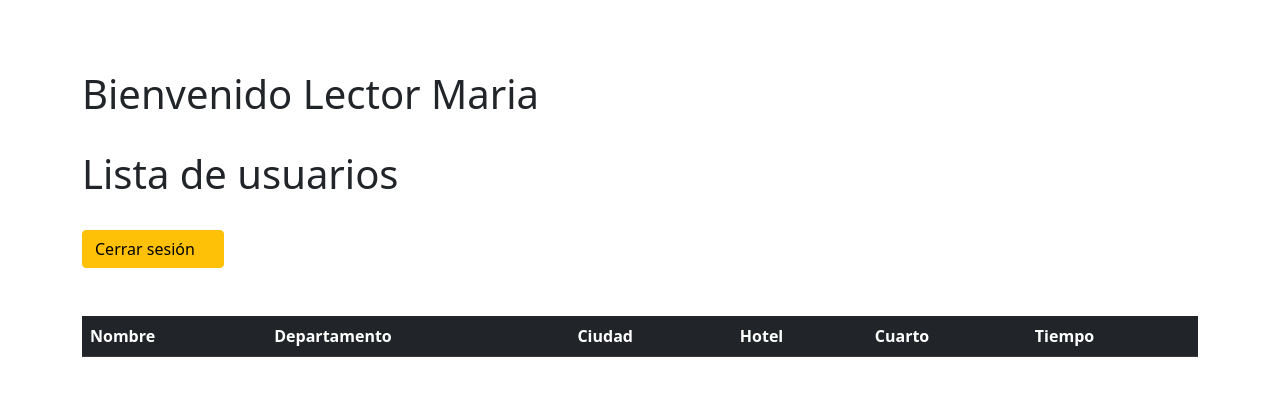
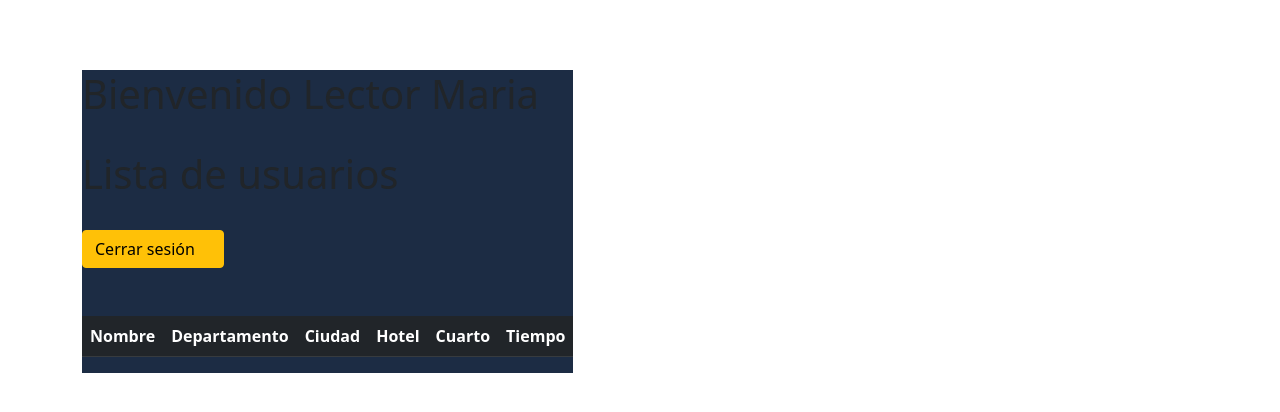
Before and after one commit to JhosepFranzQuintana/HOTEL-CRUD, a PHP site: page /views/lector.php in a window 1280 px wide. Shown: the top 412 px of the page. Run offline with PHP 8.4, Linux system fonts and the light colour scheme; a user stored in the database is signed in; data that the repository does not hold is empty; some libraries are stand-ins or nearby versions; some web fonts are replaced.

Commit message:
cambio de fondo

```diff
--- a/hoteles/views/lector.php
+++ b/hoteles/views/lector.php
@@ -32,6 +32,7 @@ $usuarios = $conn->query($sqlusuarios)
     <meta http-equiv="X-UA-Compatible" content="IE=edge">
     <meta name="viewport" content="width=device-width, initial-scale=1.0">
     <link rel="stylesheet" href="../css/fontawesome-all.min.css">
+    <link rel="stylesheet" href="../css/styles.css">
 
 <link rel="stylesheet" href="../css/estilo.css">
 <link rel="stylesheet" href="../css/es.css">
@@ -43,7 +44,7 @@ $usuarios = $conn->query($sqlusuarios)
 
 
 
-<div class="col-xs-12">
+<div class="body">
   		<h1>Bienvenido Lector <?php echo $_SESSION['nombre']; ?></h1>
       <br>
 		<h1>Lista de usuarios</h1>
```
